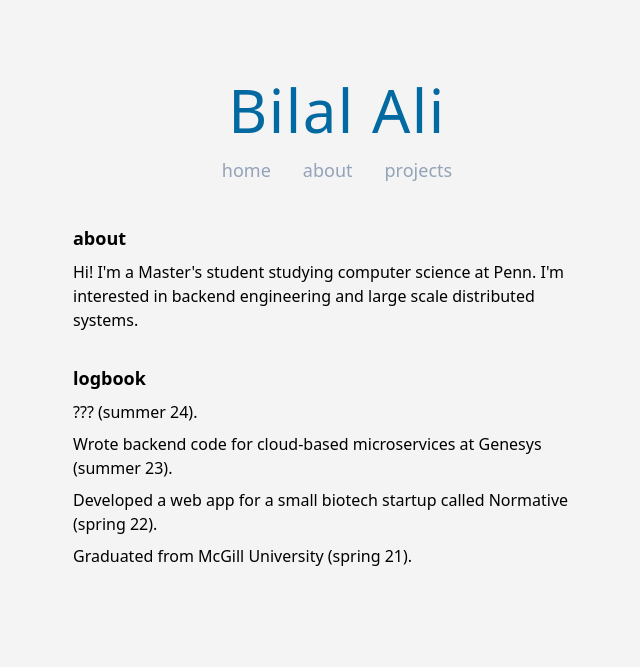
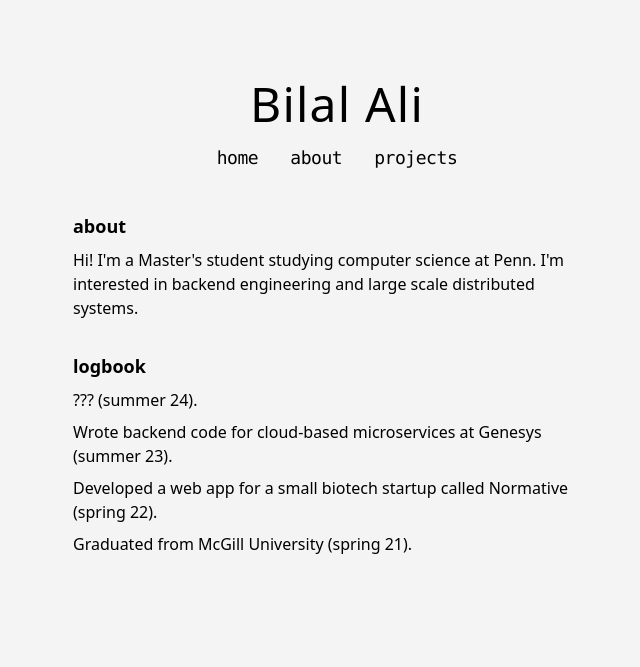
Before and after one commit to bilala45/personal-website-v2, a Gatsby site: page /about in a window 1280 px wide. Shown: the whole page, without its empty margins (303-943 px from the left). Built offline with nearby package versions, Linux system fonts and the light colour scheme; Gatsby itself is replaced by a stand-in of ours.

Commit message:
Unify header styles with home page

```diff
--- a/src/components/header.tsx
+++ b/src/components/header.tsx
@@ -7,7 +7,7 @@ const Header: React.FC<HeaderProps> = ({
   loadContent,
 }: HeaderProps) => {
   const navStyle = () => {
-    return "mx-4 text-lg hover:text-yellow-500";
+    return "mx-4 text-md md:text-lg font-mono tracking-tight hover:text-indigo-500";
   };
 
   const headerStyle = (fromHome: boolean, loadContent: boolean) => {
@@ -22,11 +22,11 @@ const Header: React.FC<HeaderProps> = ({
 
   return (
     <div className={headerStyle(fromHome, loadContent)}>
-      <h1 className="text-6xl text-center font-medium tracking-wide text-sky-700">
+      <h1 className="text-5xl font-medium text-center tracking-wide">
         Bilal Ali
       </h1>
 
-      <div className="flex justify-center mt-4 mx-auto text-slate-400">
+      <div className="flex justify-center mt-4 mx-auto">
         <div className={navStyle()}>
           <Link to="/" state={{ fromPage: true }}>
             home
```
